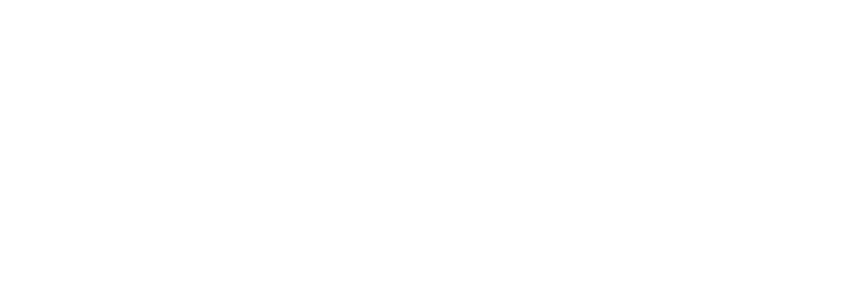
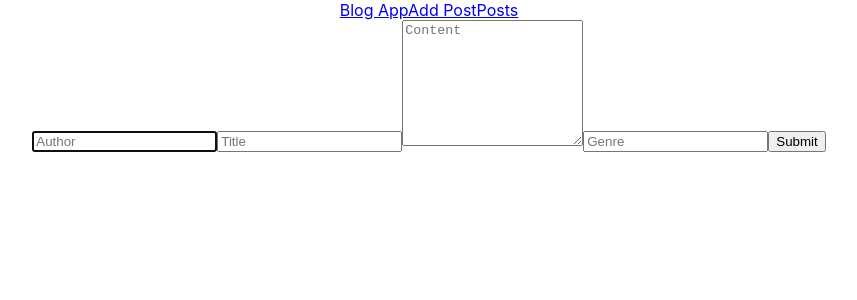
Before and after one commit to hrisso/blog-app, a React (Create React App) app in the folder client/: page /AddPost in a window 1280 px wide. Shown: the top 300 px of the page, without its empty margins (211-1068 px from the left). Built offline with nearby package versions, Linux system fonts and the light colour scheme.

Commit message:
created form

```diff
--- a/client/src/App.js
+++ b/client/src/App.js
@@ -10,7 +10,7 @@
     <div className="App">
       <Switch>
         <Route exact path="/" component={Homepage}></Route>
-        <Route path="/add-post" component={AddPost}></Route>
+        <Route path="/AddPost" component={AddPost}></Route>
         <Route path="/post-details/:id" component={PostDetails}></Route>
         <Route path="/post-edit/:id" component={PostEdit}></Route>
       </Switch>
--- a/client/src/Components/Layout/Layout.jsx
+++ b/client/src/Components/Layout/Layout.jsx
@@ -7,7 +7,6 @@
     <div className="layout-children">
       {props.children}
     </div>
-
   </div>
 )
 export default Layout;
--- a/client/src/Screens/AddPost/AddPost.jsx
+++ b/client/src/Screens/AddPost/AddPost.jsx
@@ -1,9 +1,69 @@
 import "./AddPost.css";
+import { useState } from "react";
+import Layout from "../../Components/Layout/Layout.jsx";
+import { Redirect } from "react-router-dom";
+import { createPost } from "../../Services/Post.js";
 
-const AddPost = (props) => (
-  <div>
+const AddPost = (props) => {
+  const [post, setPost] = useState({
+    author: "",
+    title: "",
+    content: "",
+    genre: ""
+  })
 
+  const [isCreated, setCreated] = useState(false)
 
-  </div>
-)
+  const handleSubmit = async (event) => {
+    event.preventDefault()
+    const created = await createPost(post)
+    setCreated({ created })
+  }
+  const handleChange = (event) => {
+    const { name, value } = event.target
+    setPost({
+      ...post,
+      [name]: value
+    })
+   }
+  if (isCreated) {
+    return <Redirect to={`/`} />
+  }
+  return (
+    <Layout>
+      <form onSubmit={handleSubmit}>
+        <input
+          className="input-author"
+          placeholder="Author"
+          value={post.author}
+          name="author"
+          required
+          autoFocus
+          onChange={handleChange} />
+        <input className="input-title"
+          placeholder="Title"
+          value={post.title}
+          name="title"
+          required
+          onChange={handleChange} />
+        <textarea className="input-content"
+          placeholder="Content"
+          value={post.content}
+          name="content"
+          required
+          rows={8}
+          onChange={handleChange} />
+        <input className="input-genre"
+          placeholder="Genre"
+          value={post.genre}
+          name="genre"
+          required
+          onChange={handleChange} />
+        <button
+          type="submit">Submit</button>
+      </form>
+
+    </Layout>
+  )
+}
 export default AddPost;
```
Also changed, not shown: 1 other file (tests, documents, lock files or other folders).
